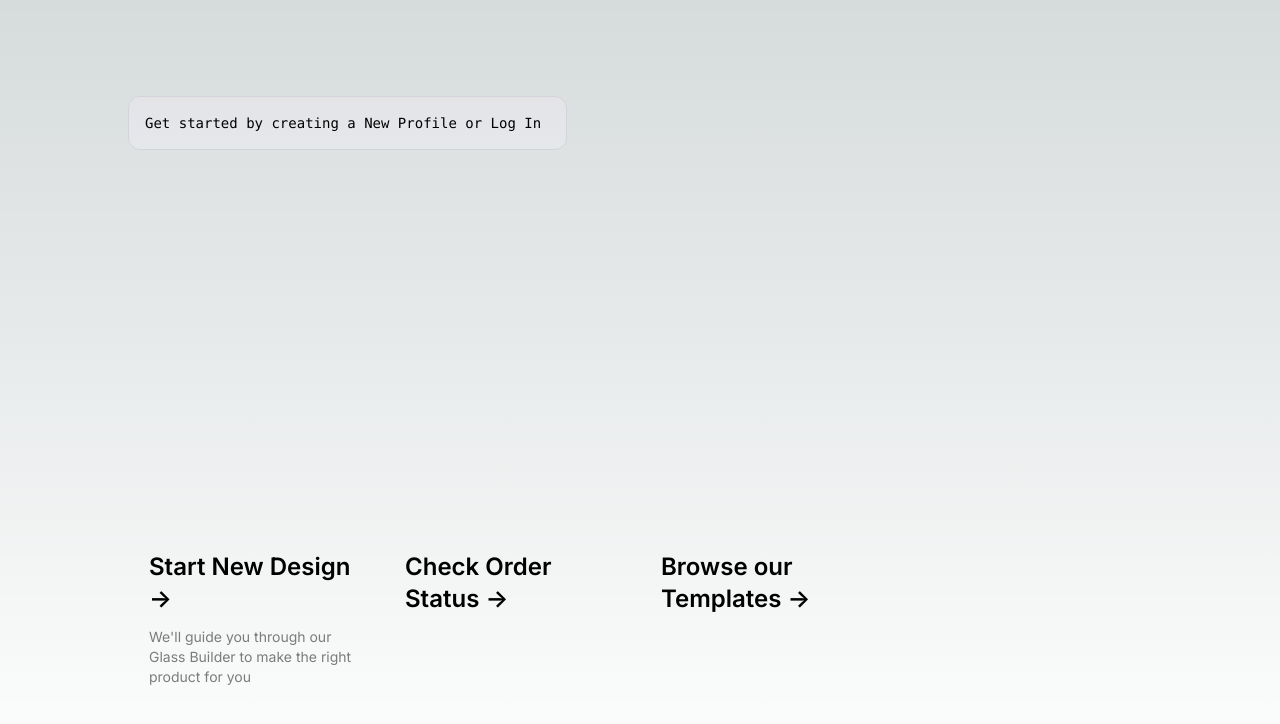
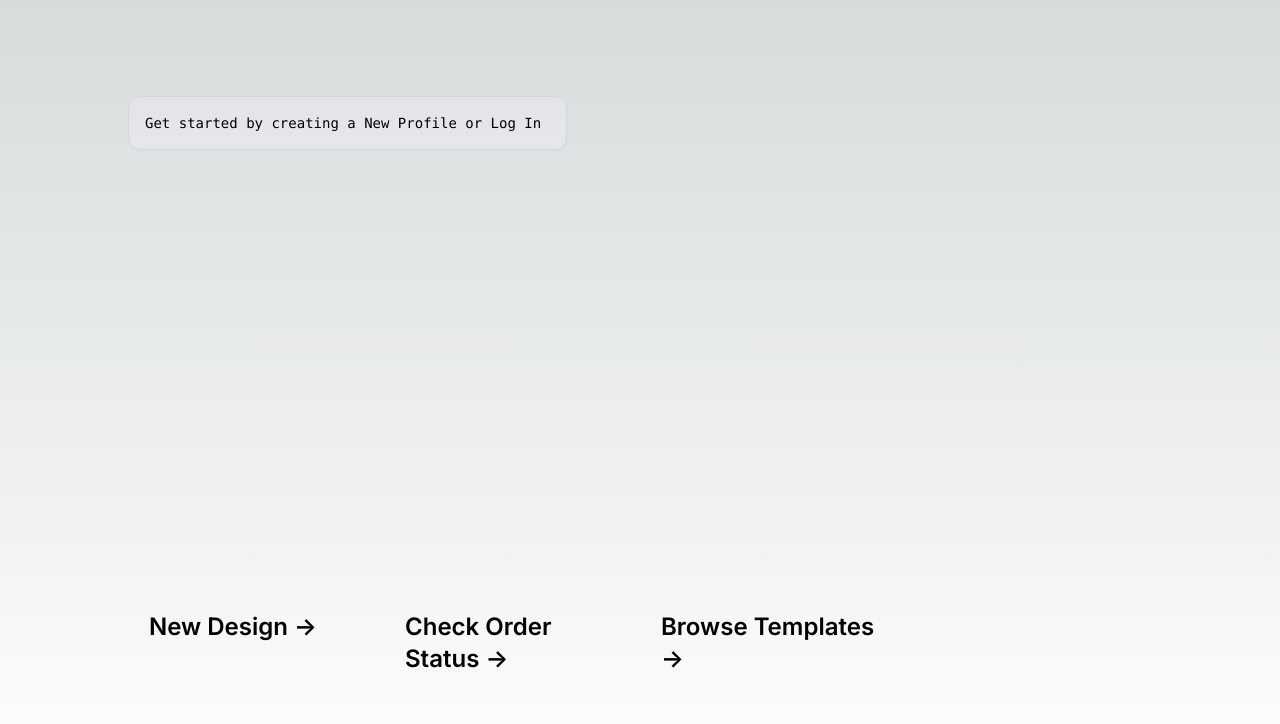
Before and after one commit to NhicFlores/orders-ui, a Next.js app: page / in a window 1280 px wide. Shown: the top 724 px of the page. Built offline with nearby package versions, Linux system fonts and the light colour scheme.

Commit message:
created styled homepage navlinks, added clsx to dependencies, started outlining for navigation

```diff
--- a/app/browse_templates/layout.tsx
+++ b/app/browse_templates/layout.tsx
@@ -1,5 +1,9 @@
 // browse templates layout
 
 export default function Layout({ children }: {children: React.ReactNode}){
-    return <p>Layout for browse templates page</p>
+    return (
+        <main className="flex min-h-screen flex-col items-center justify-between p-24">
+            <p>browse templates layout</p>
+        </main>
+    );
 }
--- a/app/design_dashboard/layout.tsx
+++ b/app/design_dashboard/layout.tsx
@@ -1,5 +1,10 @@
+// design dashboard layout
 // shared elements for glass bulder: bottom form buttons
 
 export default function Layout({ children }: {children: React.ReactNode}){
-    return <p>Layout for glass dashboard: need back, finish later, and next buttons</p>
+    return (
+        <main className="flex min-h-screen flex-col items-center justify-between p-24">
+            <p>design dashboard layout</p>
+        </main>
+    );
 }
--- /dev/null
+++ b/app/order_status/page.tsx
@@ -0,0 +1,9 @@
+//order status page
+
+export default function Page(){
+    return (
+        <main className="flex min-h-screen flex-col items-center justify-between p-24">
+            <p>order status page</p>
+        </main>
+    );
+}
--- a/app/page.tsx
+++ b/app/page.tsx
@@ -1,3 +1,5 @@
+import Homepage_NavLinks from "./ui/components/homepage_navlinks";
+
 //home page for app
 export default function Home() {
   return (
@@ -9,51 +11,7 @@ export default function Home() {
       </div>
 
       <div className="mb-32 grid text-center lg:mb-0 lg:w-full lg:max-w-5xl lg:grid-cols-4 lg:text-left">
-        <a
-          href=""
-          className="group rounded-lg border border-transparent px-5 py-4 transition-colors hover:border-gray-300 hover:bg-gray-100 hover:dark:border-neutral-700 hover:dark:bg-neutral-800/30"
-          target="_blank"
-          rel="noopener noreferrer"
-        >
-          <h2 className="mb-3 text-2xl font-semibold">
-            Start New Design{" "}
-            <span className="inline-block transition-transform group-hover:translate-x-1 motion-reduce:transform-none">
-              -&gt;
-            </span>
-          </h2>
-          <p className="m-0 max-w-[30ch] text-sm opacity-50">
-            We'll guide you through our Glass Builder to make the right product for you
-          </p>
-        </a>
-
-        <a
-          href=""
-          className="group rounded-lg border border-transparent px-5 py-4 transition-colors hover:border-gray-300 hover:bg-gray-100 hover:dark:border-neutral-700 hover:dark:bg-neutral-800/30"
-          target="_blank"
-          rel="noopener noreferrer"
-        >
-          <h2 className="mb-3 text-2xl font-semibold">
-            Check Order Status{" "}
-            <span className="inline-block transition-transform group-hover:translate-x-1 motion-reduce:transform-none">
-              -&gt;
-            </span>
-          </h2>
-        </a>
-
-        <a
-          href=""
-          className="group rounded-lg border border-transparent px-5 py-4 transition-colors hover:border-gray-300 hover:bg-gray-100 hover:dark:border-neutral-700 hover:dark:bg-neutral-800/30"
-          target="_blank"
-          rel="noopener noreferrer"
-        >
-          <h2 className="mb-3 text-2xl font-semibold">
-            Browse our Templates{" "}
-            <span className="inline-block transition-transform group-hover:translate-x-1 motion-reduce:transform-none">
-              -&gt;
-            </span>
-          </h2>
-        </a>
-
+        <Homepage_NavLinks/>
       </div>
     </main>
   );
--- a/app/ui/components/homepage_navlinks.tsx
+++ b/app/ui/components/homepage_navlinks.tsx
@@ -1,4 +1,6 @@
 //homepage navlinks
+import Link from "next/link";
+import clsx from "clsx";
 
 
 const links = [
@@ -18,8 +20,25 @@ const links = [
 
 export default function Homepage_NavLinks(){
     return (
-        <div>
-            <p>button</p>
-        </div>
+        <>
+            {
+                links.map((link) => {
+                    return (
+                        <Link
+                            key={link.name}
+                            href={link.href}
+                            className="group rounded-lg border border-transparent px-5 py-4 transition-colors hover:border-gray-300 hover:bg-gray-100 hover:dark:border-neutral-700 hover:dark:bg-neutral-800/30"
+                            >
+                                <h2 className="mb-3 text-2xl font-semibold">
+                                    {link.name}{" "}
+                                    <span className="inline-block transition-transform group-hover:translate-x-1 motion-reduce:transform-none">
+                                        -&gt;
+                                    </span>
+                                </h2>
+                        </Link>
+                    )
+                })
+            }
+        </>
     );
 }
--- a/app/ui/globals.css
+++ b/app/ui/globals.css
@@ -7,7 +7,7 @@
   --background-start-rgb: 214, 219, 220;
   --background-end-rgb: 255, 255, 255;
 }
-
+/*rgb(61, 150, 255) for a soft blue later */
 @media (prefers-color-scheme: dark) {
   :root {
     --foreground-rgb: 255, 255, 255;
```
Also changed, not shown: package.json (+6 -5 lines), old_page.txt, 1 other file (tests, documents, lock files or other folders).
